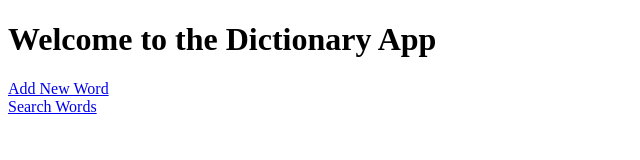
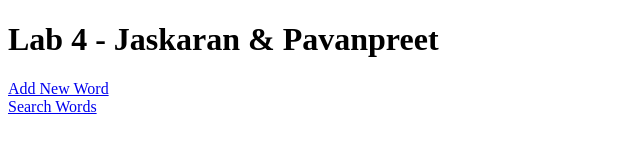
Before and after one commit to Jaskarant9899/Comp4537_lab3, a plain HTML site: page server1/index.html in a window 1280 px wide. Shown: the whole page, without its empty margins (0-640 px from the left). Drawn offline with Linux system fonts and the light colour scheme.

Commit message:
Third Commit

```diff
--- a/server1/index.html
+++ b/server1/index.html
@@ -6,7 +6,7 @@
     <title>Dictionary App</title>
 </head>
 <body>
-    <h1>Welcome to the Dictionary App</h1>
+    <h1>Lab 4 - Jaskaran & Pavanpreet</h1>
     <a href="store.html">Add New Word</a><br>
     <a href="search.html">Search Words</a>
 </body>
--- a/server1/store.js
+++ b/server1/store.js
@@ -1,3 +1,4 @@
+// ChatGPT was used in this lab
 document.addEventListener('DOMContentLoaded', function () {
     const form = document.getElementById('create-form');
     const messageDiv = document.getElementById('message');
```
